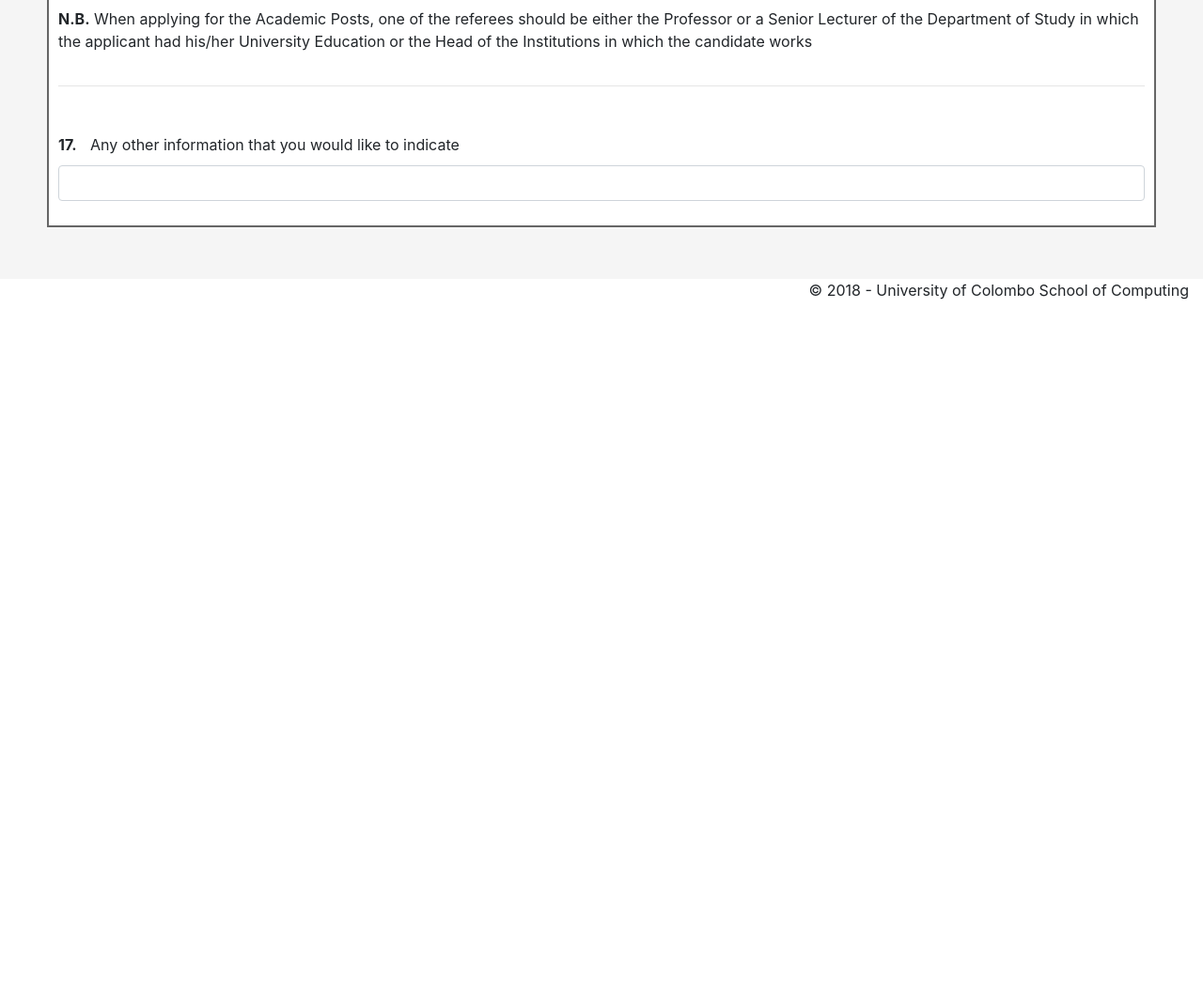
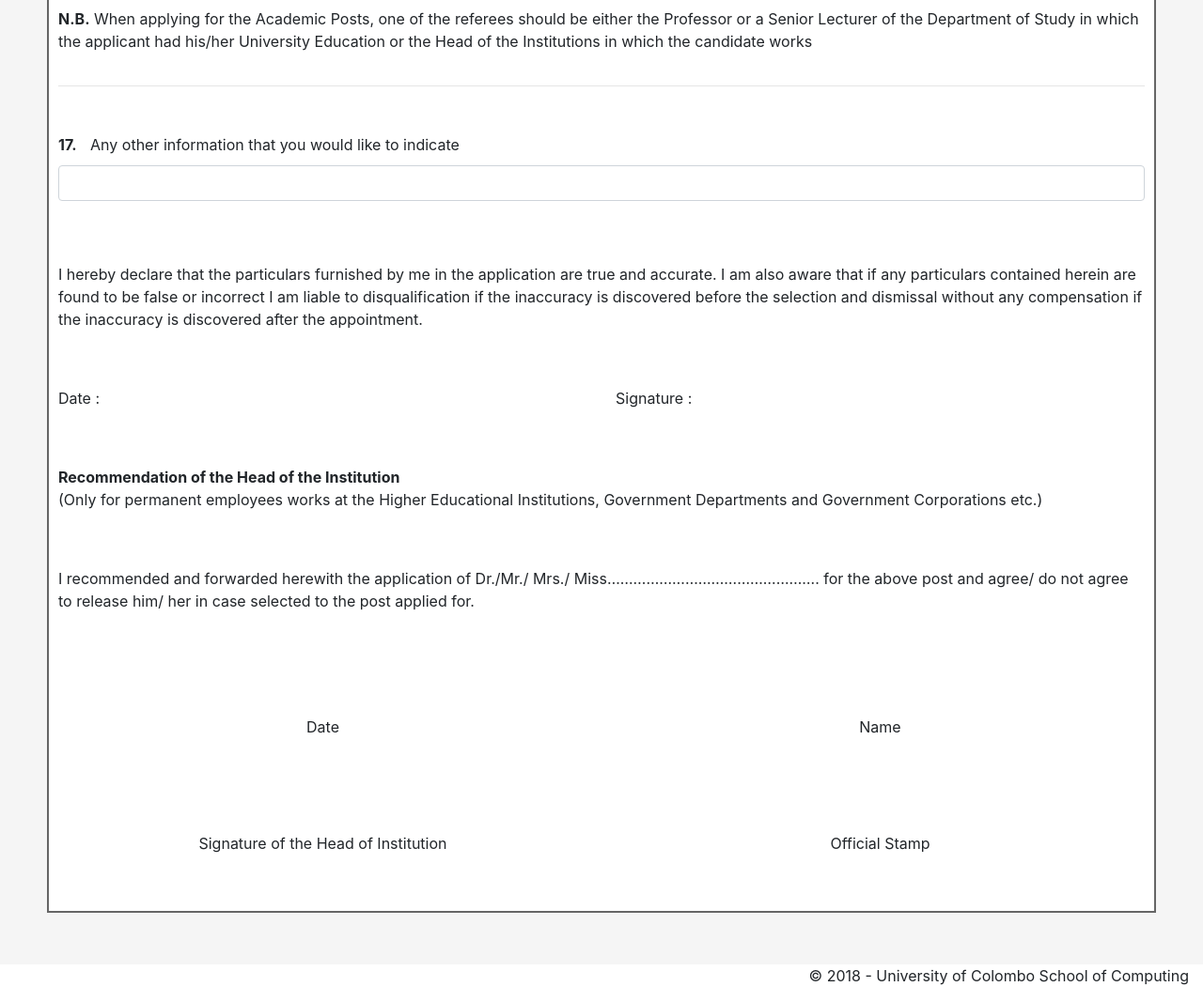
Before and after one commit to Imalka1/ucscnew, a CodeIgniter app: page /database/index.php/applicationcontroller/index in a window 1280 px wide. Shown: the part 4843-5910 px from the top of the page at 94% size. Before the commit the page ends 5162 px from the top, so only its background shows below. Run offline with CodeIgniter, Linux system fonts and the light colour scheme; some libraries are stand-ins or nearby versions.

Commit message:
application

```diff
--- a/application/views/examples/application/application.php
+++ b/application/views/examples/application/application.php
@@ -99,7 +99,7 @@ $this->load->library('session');
             </div>
             <div class="row" id="aosId">
                 <div class="col-sm-6"><span>1.</span> <input type="text" class="form-control"></div>
-<!--                <div class="col-sm-6"><span>2.</span> <input type="text" class="form-control"></div>-->
+                <!--                <div class="col-sm-6"><span>2.</span> <input type="text" class="form-control"></div>-->
             </div>
             <div class="row" style="margin-top: 20px">
                 <div class="col-sm-6">
@@ -524,7 +524,8 @@ $this->load->library('session');
             <div class="row" style="margin-top: 50px">
                 <div class="col-sm-12" style="margin-bottom: 10px">
                     <span style="font-weight: bold;margin-right: 10px">15.</span>
-                    Details of research and publications, if any (if space is insufficient, please use separate sheet of same size)
+                    Details of research and publications, if any (if space is insufficient, please use separate sheet of
+                    same size)
                 </div>
                 <div class="col-sm-12">
                     <input type="text" class="form-control">
@@ -544,7 +545,7 @@ $this->load->library('session');
                         <tr>
                             <th width="3%"></th>
                             <th width="20%">Name</th>
-                            <th width="20%">Designation </th>
+                            <th width="20%">Designation</th>
                             <th width="20%">Address</th>
                             <th width="20%">Email Address</th>
                             <th width="20%">Contact Number</th>
@@ -566,9 +567,12 @@ $this->load->library('session');
                     </button>
                 </div>
             </div>
+
             <div class="row" style="margin-top: 50px">
                 <div class="col-sm-12" style="margin-bottom: 10px">
-                    <b>N.B.</b> When applying for the Academic Posts, one of the referees should be either the Professor or a Senior Lecturer of the Department of Study in which the applicant had his/her University Education or the Head of the Institutions in which the candidate works
+                    <b>N.B.</b> When applying for the Academic Posts, one of the referees should be either the Professor
+                    or a Senior Lecturer of the Department of Study in which the applicant had his/her University
+                    Education or the Head of the Institutions in which the candidate works
                 </div>
             </div>
 
@@ -583,6 +587,55 @@ $this->load->library('session');
                     <input type="text" class="form-control">
                 </div>
             </div>
+
+            <div class="row" style="margin-top: 50px">
+                <div class="col-sm-12" style="margin-bottom: 10px">
+                    I hereby declare that the particulars furnished by me in the application are true and accurate. I am
+                    also aware that if any particulars contained herein are found to be false or incorrect I am liable
+                    to disqualification if the inaccuracy is discovered before the selection and dismissal without any
+                    compensation if the inaccuracy is discovered after the appointment.
+                </div>
+            </div>
+
+            <div class="row" style="margin-top: 50px;margin-bottom: 50px">
+                <div class="col-sm-6" style="margin-bottom: 10px">
+                    Date :
+                </div>
+                <div class="col-sm-6" style="margin-bottom: 10px">
+                    Signature :
+                </div>
+            </div>
+
+            <div class="row" style="margin-top: 50px">
+                <div class="col-sm-12"><b>Recommendation of the Head of the Institution</b></div>
+                <div class="col-sm-12" style="margin-bottom: 10px">(Only for permanent employees works at the Higher
+                    Educational Institutions, Government Departments and Government Corporations etc.)
+                </div>
+            </div>
+
+            <div class="row" style="margin-top: 50px">
+                <div class="col-sm-12" style="margin-bottom: 10px">
+                    I recommended and forwarded herewith the application of Dr./Mr./ Mrs./ Miss…………………………………………. for the
+                    above post and agree/ do not agree to release him/ her in case selected to the post applied for.
+                </div>
+            </div>
+
+            <div class="row" style="margin-top: 100px">
+                <div class="col-sm-6" style="text-align: center">
+                    Date
+                </div>
+                <div class="col-sm-6" style="text-align: center">
+                    Name
+                </div>
+            </div>
+            <div class="row" style="margin-top: 100px;margin-bottom: 50px">
+                <div class="col-sm-6" style="text-align: center">
+                    Signature of the Head of Institution
+                </div>
+                <div class="col-sm-6" style="text-align: center">
+                    Official Stamp
+                </div>
+            </div>
         </div>
     </div>
 <?php
```
